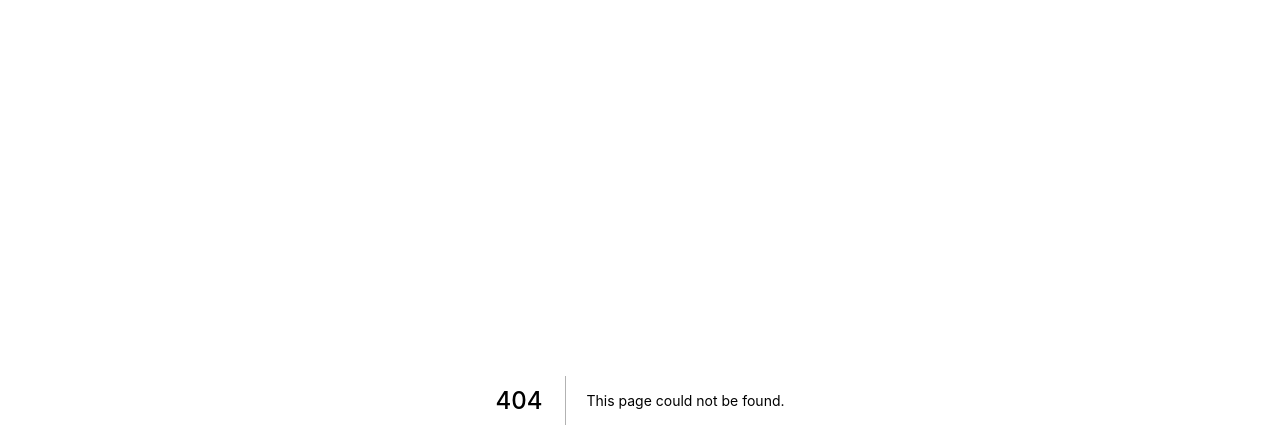
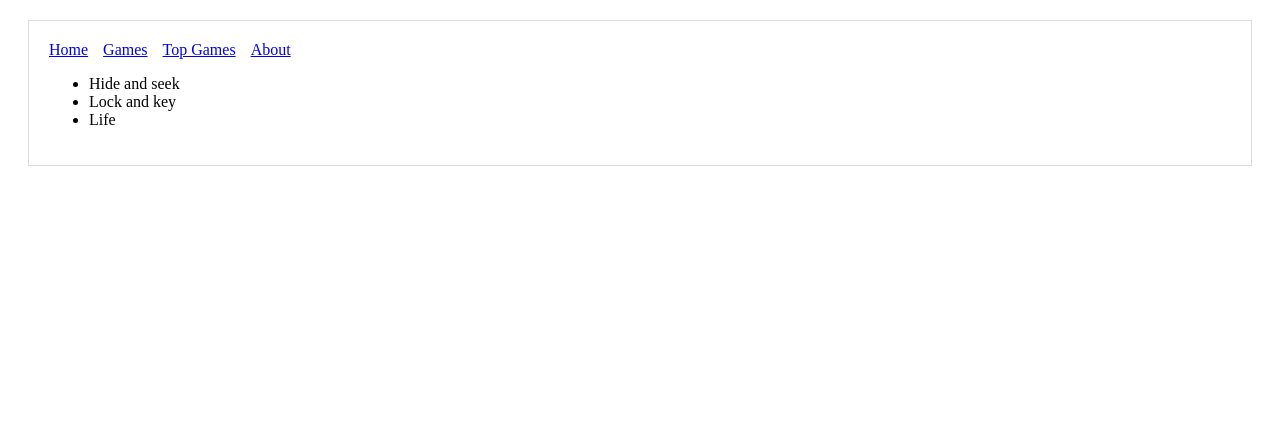
Before and after one commit to onstash/mindgames, a Next.js app: page /top-games in a window 1280 px wide. Before the commit this address had no page. Shown: the top 448 px of the page. Built offline with nearby package versions, Linux system fonts and the light colour scheme.

Commit message:
Adds dummy pages (#2)

```diff
--- a/components/header.js
+++ b/components/header.js
@@ -9,6 +9,12 @@ const Header = () => (
         <Link href="/">
           <a style={linkStyle}>Home</a>
         </Link>
+        <Link href="/games">
+          <a style={linkStyle}>Games</a>
+        </Link>
+        <Link href="/top-games">
+          <a style={linkStyle}>Top Games</a>
+        </Link>
         <Link href="/about">
           <a style={linkStyle}>About</a>
         </Link>
--- a/pages/about.js
+++ b/pages/about.js
@@ -1,8 +1,7 @@
 import Layout from '../components/layout';
-import Header from '../components/header';
 
 export default () => (
   <Layout>
-    <p>This is the about page</p>
+    <p>If I introduce my nephew (brother's son) to Star Wars and he grows up to like the Dark Side of the Force, am I a good Sith-appa?</p>
   </Layout>
 );
--- a/pages/index.js
+++ b/pages/index.js
@@ -1,11 +1,11 @@
 import Link from 'next/link';
 
 import Layout from '../components/layout';
-import Header from '../components/header';
 
 const Index = () => (
   <Layout>
-    <p>Hello Next.js</p>
+    <p>She: Hello there!</p>
+    <p>Me: General Kenobi!</p>
   </Layout>
 );
 
--- /dev/null
+++ b/pages/top-games.js
@@ -0,0 +1,15 @@
+import Link from 'next/link';
+
+import Layout from '../components/layout';
+
+const TopGames = () => (
+  <Layout>
+    <ul>
+        <li>Hide and seek</li>
+        <li>Lock and key</li>
+        <li>Life</li>
+    </ul>
+  </Layout>
+);
+
+export default TopGames;
```
Also changed, not shown: pages/games.js (added, +11 -0 lines).
